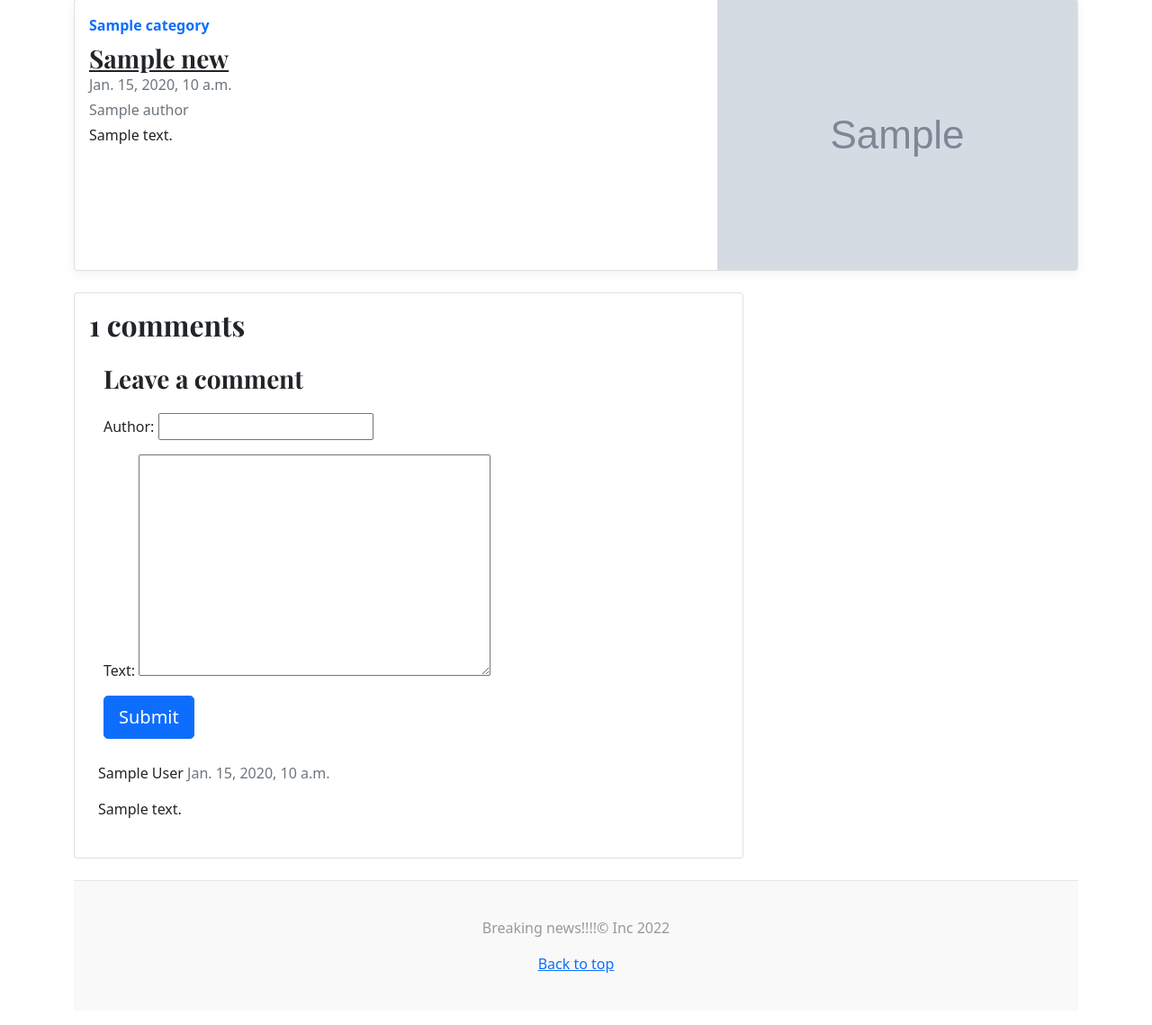
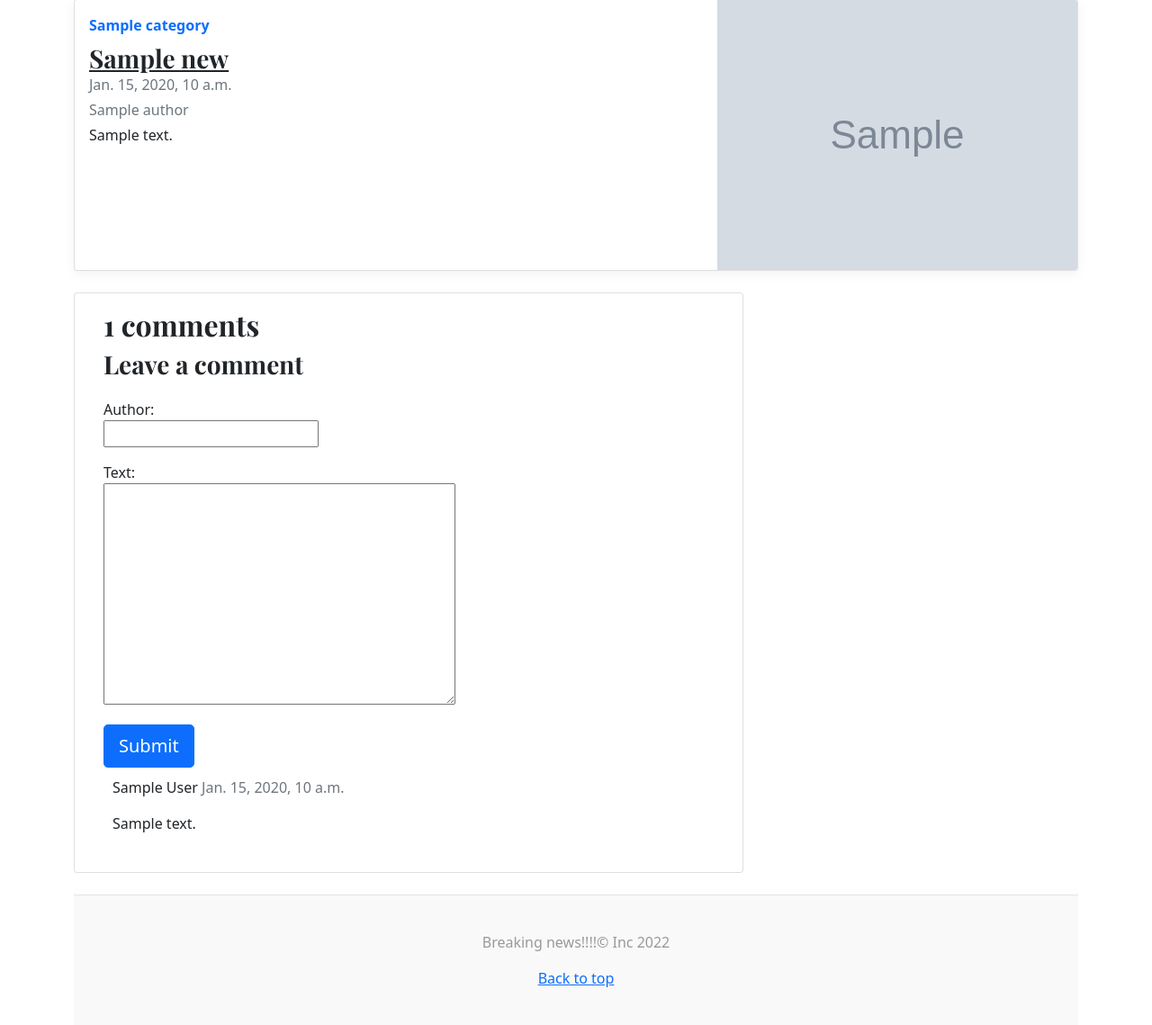
Before and after one commit to anastasiia-nik/news_parser_with_bot, a Django app: a page that uses news/templates/article_view.html in a window 1280 px wide. Shown: the part 122-1261 px from the top of the page at 90% size. Before the commit the page ends 1203 px from the top, so only its background shows below. Run offline with Django 4.2, Linux system fonts and the light colour scheme; tables that the repository leaves empty hold one stand-in row (values such as "Sample post"); grey boxes marked "Sample" are stand-in pictures; some libraries are stand-ins or nearby versions.

Commit message:
Add changes

```diff
--- a/news/templates/article_view.html
+++ b/news/templates/article_view.html
@@ -25,11 +25,11 @@
             </div>
 
             <div class="col-md-8 card mb-4  mt-3 ">
-                <div class="card-body">
+                <div class="card-body comments-block">
                     <!-- comments -->
                     <h2>{{ comments.count }} comments</h2>
 
-                    <div class="card-body">
+                    <div>
                         {% if new_comment %}
                             <div class="alert alert-success" role="alert">
                                 Your comment is awaiting moderation
--- a/static/blog.css
+++ b/static/blog.css
@@ -16,6 +16,10 @@
 
 h1, h2, h3, h4, h5, h6 {
   font-family: "Playfair Display", Georgia, "Times New Roman", serif;
+}
+
+form label {
+  display: block;
 }
 
 .display-4 {
@@ -117,6 +121,9 @@ h1, h2, h3, h4, h5, h6 {
   color: #999;
 }
 
+.comments-block {
+  padding-left: 2rem;
+}
 /*
  * Footer
  */
```
